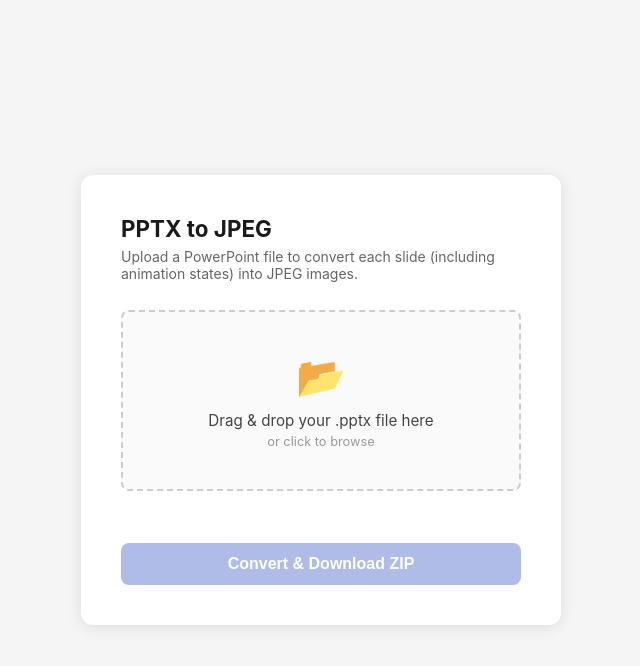
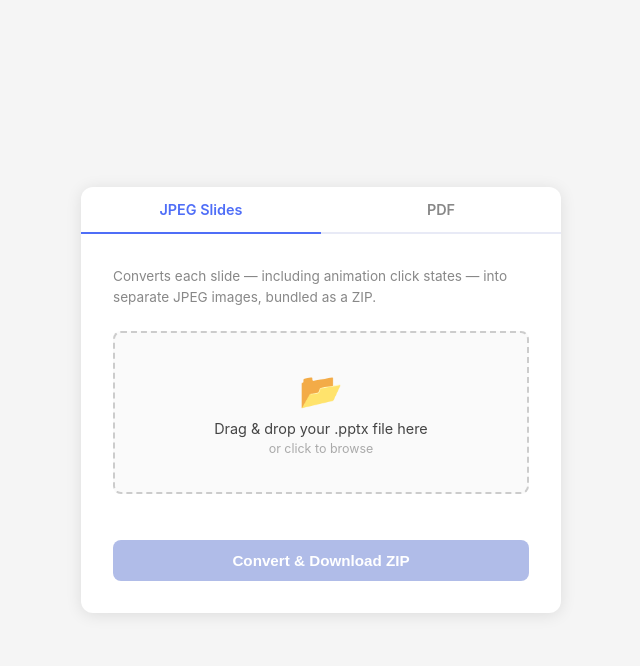
Before and after one commit to ting5875/pptx-to-jpeg, a FastAPI app: page / in a window 1280 px wide. Shown: the top 666 px of the page, without its empty margins (319-959 px from the left). Run offline with FastAPI, Linux system fonts and the light colour scheme.

Commit message:
Add PDF conversion tab

```diff
--- a/app.py
+++ b/app.py
@@ -1,6 +1,8 @@
 import asyncio
 import io
 import json
+import subprocess
+import sys
 import tempfile
 import uuid
 import zipfile
@@ -17,7 +19,7 @@ TEMPLATES_DIR = Path(__file__).parent / "templates"
 
 app = FastAPI()
 
-# In-memory job store: job_id -> {filename, data, status, zip_bytes, error}
+# In-memory job store
 jobs: dict = {}
 
 
@@ -26,37 +28,53 @@ async def index():
     return (TEMPLATES_DIR / "index.html").read_text(encoding="utf-8")
 
 
-@app.post("/convert")
-async def convert_start(file: UploadFile = File(...)):
+# ── Upload endpoints ──────────────────────────────────────────────────────────
+
+def _create_job(filename: str, contents: bytes, job_type: str) -> str:
+    job_id = str(uuid.uuid4())
+    jobs[job_id] = {
+        "type": job_type,
+        "filename": filename,
+        "data": contents,
+        "status": "pending",
+        "result_bytes": None,
+        "error": None,
+    }
+    return job_id
+
+
+async def _accept_upload(file: UploadFile) -> bytes:
     if not file.filename.lower().endswith(".pptx"):
         raise HTTPException(status_code=400, detail="File must be a .pptx file.")
     contents = await file.read()
     if len(contents) > MAX_UPLOAD_BYTES:
         raise HTTPException(status_code=413, detail="File exceeds 50 MB limit.")
-
-    job_id = str(uuid.uuid4())
-    jobs[job_id] = {
-        "filename": file.filename,
-        "data": contents,
-        "status": "pending",
-        "zip_bytes": None,
-        "error": None,
-    }
-    return {"job_id": job_id}
+    return contents
 
 
-def _run_conversion(job_id: str):
-    """Blocking conversion — called from a thread pool executor."""
+@app.post("/convert")
+async def convert_jpeg(file: UploadFile = File(...)):
+    contents = await _accept_upload(file)
+    return {"job_id": _create_job(file.filename, contents, "jpeg")}
+
+
+@app.post("/convert-pdf")
+async def convert_pdf(file: UploadFile = File(...)):
+    contents = await _accept_upload(file)
+    return {"job_id": _create_job(file.filename, contents, "pdf")}
+
+
+# ── Conversion workers ────────────────────────────────────────────────────────
+
+def _run_jpeg_conversion(job_id: str):
     job = jobs[job_id]
-    contents = job["data"]
-
     with tempfile.TemporaryDirectory() as tmp:
         tmp_path = Path(tmp)
         input_path = tmp_path / "input.pptx"
         expanded_path = tmp_path / "expanded.pptx"
         jpegs_dir = tmp_path / "jpegs"
         jpegs_dir.mkdir()
-        input_path.write_bytes(contents)
+        input_path.write_bytes(job["data"])
 
         job["status"] = "parsing"
         manifest = build_expanded_pptx(str(input_path), str(expanded_path))
@@ -65,46 +83,92 @@ def _run_conversion(job_id: str):
         jpeg_paths = pptx_to_jpegs(str(expanded_path), str(jpegs_dir), dpi=150)
 
         job["status"] = "packaging"
-        zip_buffer = io.BytesIO()
-        with zipfile.ZipFile(zip_buffer, "w", zipfile.ZIP_DEFLATED) as zf:
+        buf = io.BytesIO()
+        with zipfile.ZipFile(buf, "w", zipfile.ZIP_DEFLATED) as zf:
             for i, (_, _, label) in enumerate(manifest):
                 if i < len(jpeg_paths):
                     zf.write(jpeg_paths[i], arcname=f"{label}.jpg")
-        zip_buffer.seek(0)
-        job["zip_bytes"] = zip_buffer.read()
+        buf.seek(0)
+        job["result_bytes"] = buf.read()
         job["status"] = "done"
 
+
+def _run_pdf_conversion(job_id: str):
+    job = jobs[job_id]
+    with tempfile.TemporaryDirectory() as tmp:
+        tmp_path = Path(tmp)
+        input_path = tmp_path / "input.pptx"
+        expanded_path = tmp_path / "expanded.pptx"
+        input_path.write_bytes(job["data"])
+
+        job["status"] = "parsing"
+        build_expanded_pptx(str(input_path), str(expanded_path))
+
+        job["status"] = "converting"
+        soffice_script = Path("/mnt/skills/public/pptx/scripts/office/soffice.py")
+        if soffice_script.exists():
+            cmd = [sys.executable, str(soffice_script), "--headless",
+                   "--convert-to", "pdf", str(expanded_path), "--outdir", str(tmp_path)]
+        else:
+            cmd = ["soffice", "--headless", "--convert-to", "pdf",
+                   "--outdir", str(tmp_path), str(expanded_path)]
+
+        result = subprocess.run(cmd, capture_output=True, text=True)
+        pdf_files = list(tmp_path.glob("*.pdf"))
+        if not pdf_files:
+            raise RuntimeError(
+                f"LibreOffice failed.\nSTDOUT: {result.stdout}\nSTDERR: {result.stderr}"
+            )
+
+        job["result_bytes"] = pdf_files[0].read_bytes()
+        job["status"] = "done"
+
+
+# ── SSE progress stream ───────────────────────────────────────────────────────
 
 @app.get("/stream/{job_id}")
 async def stream_progress(job_id: str):
     if job_id not in jobs:
         raise HTTPException(status_code=404, detail="Job not found.")
 
+    job_type = jobs[job_id]["type"]
+
     async def generate():
         def event(step: str, pct: int, **kwargs) -> str:
             return f"data: {json.dumps({'step': step, 'pct': pct, **kwargs})}\n\n"
 
-        yield event("Parsing animations and building slide states…", 15)
+        loop = asyncio.get_running_loop()
 
-        loop = asyncio.get_running_loop()
-        future = loop.run_in_executor(None, _run_conversion, job_id)
+        if job_type == "pdf":
+            yield event("Parsing animations and building slide states…", 15)
+            future = loop.run_in_executor(None, _run_pdf_conversion, job_id)
+            prev_status = ""
+            while not future.done():
+                status = jobs.get(job_id, {}).get("status", "")
+                if status != prev_status:
+                    prev_status = status
+                    if status == "converting":
+                        yield event("Converting to PDF — this may take a minute…", 50)
+                await asyncio.sleep(0.3)
 
-        prev_status = ""
-        while not future.done():
-            status = jobs.get(job_id, {}).get("status", "")
-            if status != prev_status:
-                prev_status = status
-                if status == "converting":
-                    yield event("Converting to PDF — this may take a minute…", 40)
-                elif status == "packaging":
-                    yield event("Rendering images and packaging ZIP…", 80)
-            await asyncio.sleep(0.3)
+        else:  # jpeg
+            yield event("Parsing animations and building slide states…", 15)
+            future = loop.run_in_executor(None, _run_jpeg_conversion, job_id)
+            prev_status = ""
+            while not future.done():
+                status = jobs.get(job_id, {}).get("status", "")
+                if status != prev_status:
+                    prev_status = status
+                    if status == "converting":
+                        yield event("Converting to PDF — this may take a minute…", 40)
+                    elif status == "packaging":
+                        yield event("Rendering images and packaging ZIP…", 80)
+                await asyncio.sleep(0.3)
 
         try:
             future.result()
         except Exception as exc:
             jobs[job_id]["status"] = "error"
-            jobs[job_id]["error"] = str(exc)
             yield event("Conversion failed.", 0, error=str(exc))
             return
 
@@ -117,6 +181,8 @@ async def stream_progress(job_id: str):
     )
 
 
+# ── Download ──────────────────────────────────────────────────────────────────
+
 @app.get("/download/{job_id}")
 async def download(job_id: str):
     if job_id not in jobs or jobs[job_id]["status"] != "done":
@@ -124,11 +190,17 @@ async def download(job_id: str):
 
     job = jobs.pop(job_id)
     stem = Path(job["filename"]).stem
-    zip_name = f"{stem}_slides.zip"
-    encoded_name = quote(zip_name)
 
+    if job["type"] == "pdf":
+        filename = f"{stem}.pdf"
+        media_type = "application/pdf"
+    else:
+        filename = f"{stem}_slides.zip"
+        media_type = "application/zip"
+
+    encoded_name = quote(filename)
     return StreamingResponse(
-        io.BytesIO(job["zip_bytes"]),
-        media_type="application/zip",
+        io.BytesIO(job["result_bytes"]),
+        media_type=media_type,
         headers={"Content-Disposition": f"attachment; filename*=UTF-8''{encoded_name}"},
     )
--- a/templates/index.html
+++ b/templates/index.html
@@ -3,7 +3,7 @@
 <head>
   <meta charset="UTF-8" />
   <meta name="viewport" content="width=device-width, initial-scale=1.0" />
-  <title>PPTX to JPEG Converter</title>
+  <title>PPTX Converter</title>
   <style>
     * { box-sizing: border-box; margin: 0; padding: 0; }
     [hidden] { display: none !important; }
@@ -22,28 +22,54 @@
       background: #fff;
       border-radius: 12px;
       box-shadow: 0 2px 16px rgba(0,0,0,0.10);
-      padding: 40px;
       width: 100%;
       max-width: 480px;
+      overflow: hidden;
     }
 
-    h1 {
-      font-size: 1.4rem;
-      font-weight: 700;
-      color: #1a1a1a;
-      margin-bottom: 6px;
+    /* Tabs */
+    .tabs {
+      display: flex;
+      border-bottom: 2px solid #e8eaf6;
+    }
+
+    .tab {
+      flex: 1;
+      padding: 14px;
+      font-size: 0.9rem;
+      font-weight: 600;
+      color: #888;
+      text-align: center;
+      cursor: pointer;
+      border-bottom: 2px solid transparent;
+      margin-bottom: -2px;
+      transition: color 0.15s, border-color 0.15s;
+      user-select: none;
+    }
+
+    .tab:hover { color: #4f6ef7; }
+
+    .tab.active {
+      color: #4f6ef7;
+      border-bottom-color: #4f6ef7;
+    }
+
+    /* Content */
+    .content {
+      padding: 32px;
     }
 
     .subtitle {
-      font-size: 0.875rem;
-      color: #666;
-      margin-bottom: 28px;
+      font-size: 0.85rem;
+      color: #888;
+      margin-bottom: 24px;
+      line-height: 1.5;
     }
 
     .drop-zone {
       border: 2px dashed #ccc;
       border-radius: 8px;
-      padding: 40px 20px;
+      padding: 36px 20px;
       text-align: center;
       cursor: pointer;
       transition: border-color 0.2s, background 0.2s;
@@ -56,29 +82,29 @@
       background: #f0f4ff;
     }
 
-    .drop-zone .icon { font-size: 2.5rem; margin-bottom: 10px; }
-    .drop-zone .label { font-size: 0.95rem; color: #444; margin-bottom: 4px; }
-    .drop-zone .hint { font-size: 0.8rem; color: #999; }
+    .drop-zone .icon { font-size: 2.2rem; margin-bottom: 8px; }
+    .drop-zone .label { font-size: 0.9rem; color: #444; margin-bottom: 4px; }
+    .drop-zone .hint { font-size: 0.78rem; color: #aaa; }
 
     #file-input { display: none; }
 
     .filename {
-      margin-top: 12px;
-      font-size: 0.85rem;
+      margin-top: 10px;
+      font-size: 0.82rem;
       color: #4f6ef7;
       font-weight: 500;
-      min-height: 20px;
+      min-height: 18px;
       text-align: center;
     }
 
     .convert-btn {
       display: block;
       width: 100%;
-      margin-top: 20px;
+      margin-top: 18px;
       padding: 12px;
       background: #4f6ef7;
       color: #fff;
-      font-size: 1rem;
+      font-size: 0.95rem;
       font-weight: 600;
       border: none;
       border-radius: 8px;
@@ -90,21 +116,19 @@
     .convert-btn:disabled { background: #b0bce8; cursor: not-allowed; }
 
     /* Progress */
-    .progress-section {
-      margin-top: 22px;
-    }
+    .progress-section { margin-top: 20px; }
 
     .progress-label {
-      font-size: 0.85rem;
+      font-size: 0.82rem;
       color: #555;
-      margin-bottom: 8px;
-      min-height: 18px;
+      margin-bottom: 7px;
+      min-height: 16px;
     }
 
     .progress-track {
       background: #e8eaf6;
       border-radius: 99px;
-      height: 10px;
+      height: 8px;
       overflow: hidden;
     }
 
@@ -116,41 +140,47 @@
       transition: width 0.6s ease;
     }
 
-    .progress-fill.indeterminate {
+    .progress-fill.active {
       animation: pulse 1.6s ease-in-out infinite;
     }
 
     @keyframes pulse {
-      0%   { opacity: 1; }
-      50%  { opacity: 0.5; }
-      100% { opacity: 1; }
+      0%, 100% { opacity: 1; }
+      50% { opacity: 0.55; }
     }
 
     .error-box {
-      margin-top: 16px;
-      padding: 12px 16px;
+      margin-top: 14px;
+      padding: 11px 14px;
       background: #fff0f0;
       border: 1px solid #fcc;
       border-radius: 8px;
       color: #c0392b;
-      font-size: 0.875rem;
+      font-size: 0.82rem;
     }
 
     .success-box {
-      margin-top: 16px;
-      padding: 12px 16px;
+      margin-top: 14px;
+      padding: 11px 14px;
       background: #f0fff4;
       border: 1px solid #a3d9a5;
       border-radius: 8px;
       color: #276749;
-      font-size: 0.875rem;
+      font-size: 0.82rem;
     }
   </style>
 </head>
 <body>
   <div class="card">
-    <h1>PPTX to JPEG</h1>
-    <p class="subtitle">Upload a PowerPoint file to convert each slide (including animation states) into JPEG images.</p>
+    <div class="tabs">
+      <div class="tab active" data-tab="jpeg">JPEG Slides</div>
+      <div class="tab" data-tab="pdf">PDF</div>
+    </div>
+
+    <div class="content">
+      <p class="subtitle" id="subtitle">
+        Converts each slide — including animation click states — into separate JPEG images, bundled as a ZIP.
+      </p>
 
       <div class="drop-zone" id="drop-zone">
         <div class="icon">📂</div>
@@ -164,7 +194,7 @@
       <button class="convert-btn" id="convert-btn" disabled>Convert &amp; Download ZIP</button>
 
       <div class="progress-section" id="progress-section" hidden>
-      <div class="progress-label" id="progress-label">Starting…</div>
+        <div class="progress-label" id="progress-label"></div>
         <div class="progress-track">
           <div class="progress-fill" id="progress-fill"></div>
         </div>
@@ -173,8 +203,11 @@
       <div class="error-box" id="error-box" hidden></div>
       <div class="success-box" id="success-box" hidden></div>
     </div>
+  </div>
 
   <script>
+    const tabs           = document.querySelectorAll('.tab');
+    const subtitleEl     = document.getElementById('subtitle');
     const dropZone       = document.getElementById('drop-zone');
     const fileInput      = document.getElementById('file-input');
     const filenameEl     = document.getElementById('filename');
@@ -185,7 +218,38 @@
     const errorBox       = document.getElementById('error-box');
     const successBox     = document.getElementById('success-box');
 
+    const TAB_CONFIG = {
+      jpeg: {
+        subtitle: 'Converts each slide — including animation click states — into separate JPEG images, bundled as a ZIP.',
+        btnText:  'Convert & Download ZIP',
+        endpoint: '/convert',
+      },
+      pdf: {
+        subtitle: 'Converts the PowerPoint file into a single PDF, preserving fonts and layout.',
+        btnText:  'Convert & Download PDF',
+        endpoint: '/convert-pdf',
+      },
+    };
+
+    let activeTab = 'jpeg';
     let selectedFile = null;
+
+    // Tab switching
+    tabs.forEach(tab => {
+      tab.addEventListener('click', () => {
+        tabs.forEach(t => t.classList.remove('active'));
+        tab.classList.add('active');
+        activeTab = tab.dataset.tab;
+        const cfg = TAB_CONFIG[activeTab];
+        subtitleEl.textContent = cfg.subtitle;
+        convertBtn.textContent = cfg.btnText;
+        // Keep selected file — just reset status displays
+        progressSection.hidden = true;
+        errorBox.hidden = true;
+        successBox.hidden = true;
+        setProgress(0, '');
+      });
+    });
 
     // File selection
     dropZone.addEventListener('click', () => fileInput.click());
@@ -212,11 +276,10 @@
     function setProgress(pct, label) {
       progressFill.style.width = pct + '%';
       progressLabel.textContent = label;
-      // Show pulse animation when stuck at a waiting stage
       if (pct > 0 && pct < 100) {
-        progressFill.classList.add('indeterminate');
+        progressFill.classList.add('active');
       } else {
-        progressFill.classList.remove('indeterminate');
+        progressFill.classList.remove('active');
       }
     }
 
@@ -229,26 +292,24 @@
       progressSection.hidden = false;
       setProgress(5, 'Uploading file…');
 
-      // Step 1: upload
       const formData = new FormData();
       formData.append('file', selectedFile);
 
+      const endpoint = TAB_CONFIG[activeTab].endpoint;
       let job_id;
       try {
-        const res = await fetch('/convert', { method: 'POST', body: formData });
+        const res = await fetch(endpoint, { method: 'POST', body: formData });
         if (!res.ok) {
           const data = await res.json().catch(() => ({}));
           throw new Error(data.detail || `Upload failed (${res.status})`);
         }
-        const json = await res.json();
-        job_id = json.job_id;
+        job_id = (await res.json()).job_id;
       } catch (err) {
         showError(err.message);
         convertBtn.disabled = false;
         return;
       }
 
-      // Step 2: stream progress via SSE
       const es = new EventSource(`/stream/${job_id}`);
 
       es.onmessage = (e) => {
@@ -264,12 +325,10 @@
 
         if (data.done) {
           es.close();
-          progressFill.classList.remove('indeterminate');
+          progressFill.classList.remove('active');
           successBox.textContent = 'Done! Your download has started.';
           successBox.hidden = false;
           convertBtn.disabled = false;
-
-          // Trigger download
           const a = document.createElement('a');
           a.href = `/download/${job_id}`;
           document.body.appendChild(a);
```
Lines whose indentation alone changed are shown as unchanged.
